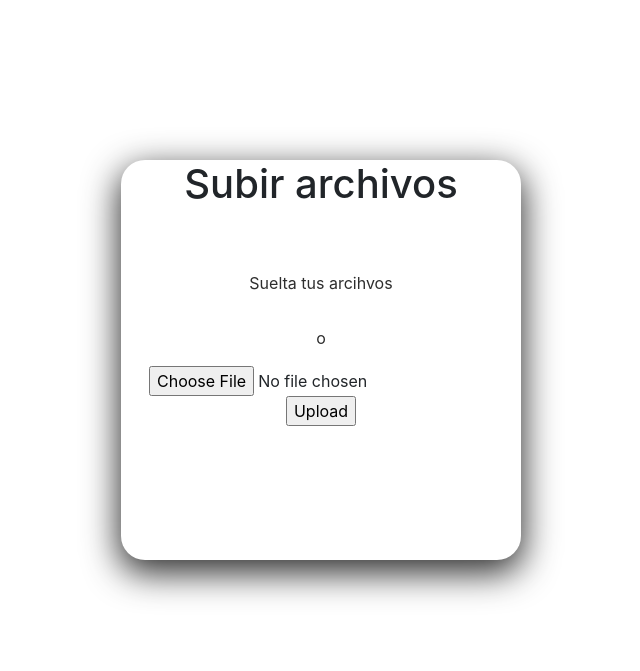
After one commit to ads1010/TFG, a Flask app: template templates/uploadPop.html in a window 1280 px wide. The commit adds this page. Shown: the top 671 px of the page, without its empty margins (319-959 px from the left). Run offline with Flask 3, Linux system fonts and the light colour scheme; the template is opened without the code that fills it, so the values that code supplies are empty; some libraries are stand-ins or nearby versions.

Commit message:
Upload files
Primer upload files en una carpeta dentro del proyecto flask

```diff
--- a/app.py
+++ b/app.py
@@ -1,12 +1,19 @@
 from flask import Flask, render_template, request, redirect, url_for
 from flask_login import LoginManager, UserMixin, login_user, logout_user, login_required, current_user
 from models import Usuario, db
+from werkzeug.utils import secure_filename   #Para evitar nombres de archivo inseguros
+import os
 
 
 app = Flask(__name__)
 app.secret_key = '2c1f2bceaff99004'
 app.config['SQLALCHEMY_DATABASE_URI'] = 'sqlite:///usuarios.db'  # Nombre de la base de datos SQLite
 db.init_app(app)
+
+UPLOAD_FOLDER = os.path.join(os.path.dirname(os.path.abspath(__file__)), 'files')    #Directorio base donde se guardan los archivos
+#ALLOWED_EXTENSIONS = {'txt', 'pdf','jpg', 'jpeg'}
+app.config['UPLOAD_FOLDER'] = UPLOAD_FOLDER
+
 
 # Configuración de Flask-Login
 login_manager = LoginManager()
@@ -78,6 +85,16 @@ def inicio():
     # Pasa el usuario conectado
     return render_template('home.html', nombre_usuario=current_user.usuario)
 
+#Vista Home
+@app.route('/upload',methods=['GET', 'POST'])
+@login_required
+def upload():
+    if request.method == 'POST':
+        file = request.files['file']
+        filename = secure_filename(file.filename)
+        file.save(os.path.join(UPLOAD_FOLDER, filename))
+    return render_template('uploadPop.html')
+
 if __name__ == '__main__':
     with app.app_context():
         db.create_all()  # Crea las tablas en la base de datos si no existen
--- /dev/null
+++ b/templates/uploadPop.html
@@ -0,0 +1,31 @@
+<!DOCTYPE html>
+<html>
+<head>
+    <title>Login</title>
+    <link rel="stylesheet" href="../static/style.css">
+    <link rel="stylesheet" href="https://stackpath.bootstrapcdn.com/bootstrap/4.5.2/css/bootstrap.min.css">
+</head>
+<body>
+
+    <div class="container">
+        <div class="row justify-content-center mt-5">
+            <div class="col-md-6">
+                <div class="main"> <!-- class="card"   div=""-->
+
+                        <h1 class="text-center mb-4">Subir archivos</h1>
+                        <div id="soltar" class="rounded-4 text-center p-4 mb-4">
+                            <p>Suelta tus arcihvos</p>
+                            <p>o</p>
+                            <form method=post enctype=multipart/form-data>
+                                <input type=file name=file>
+                                <input type=submit value=Upload>
+                            </form>
+                        </div>
+
+                </div>
+            </div>
+        </div>
+    </div>
+
+</body>
+</html>
```
Also changed, not shown: templates/home.html (+7 -0 lines).
